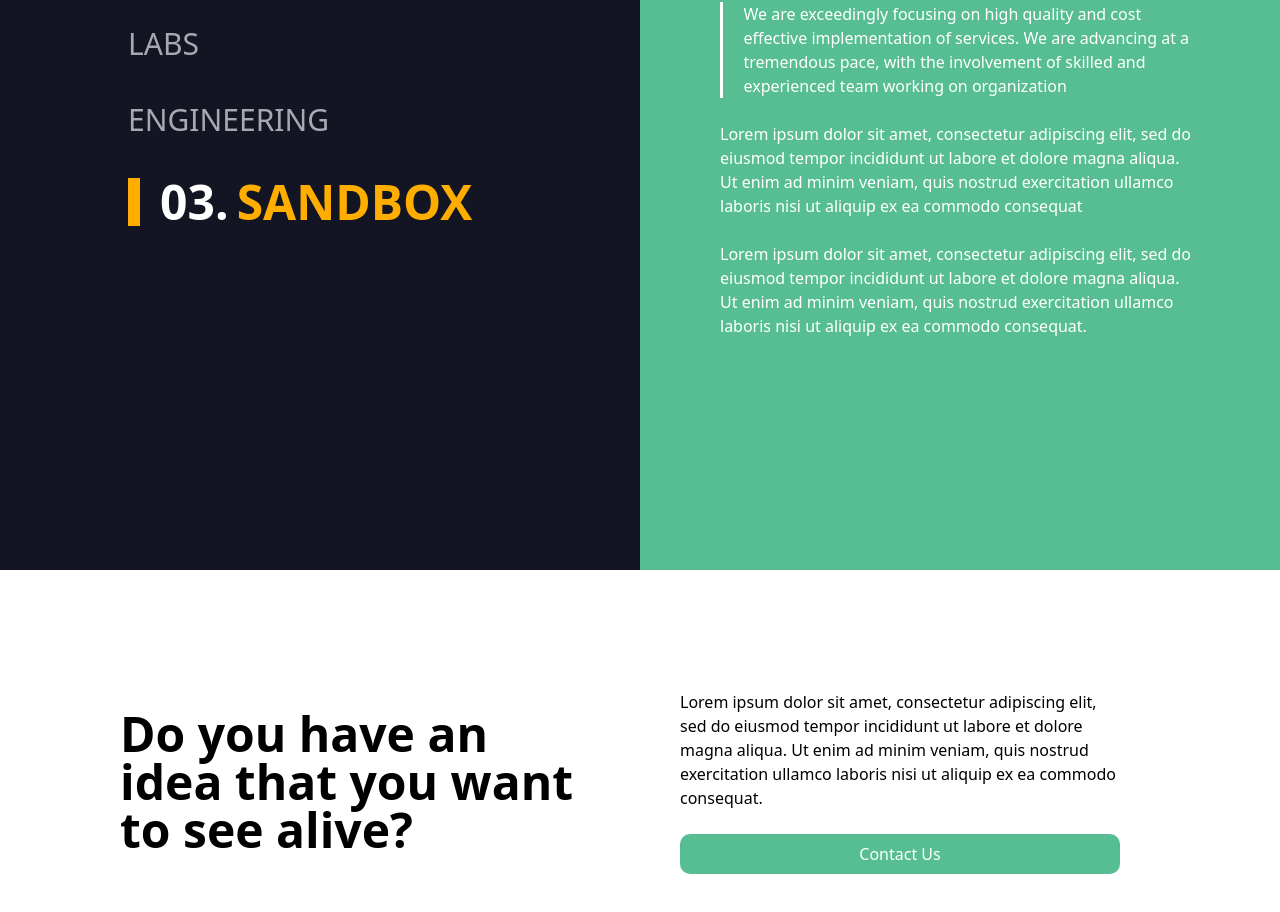
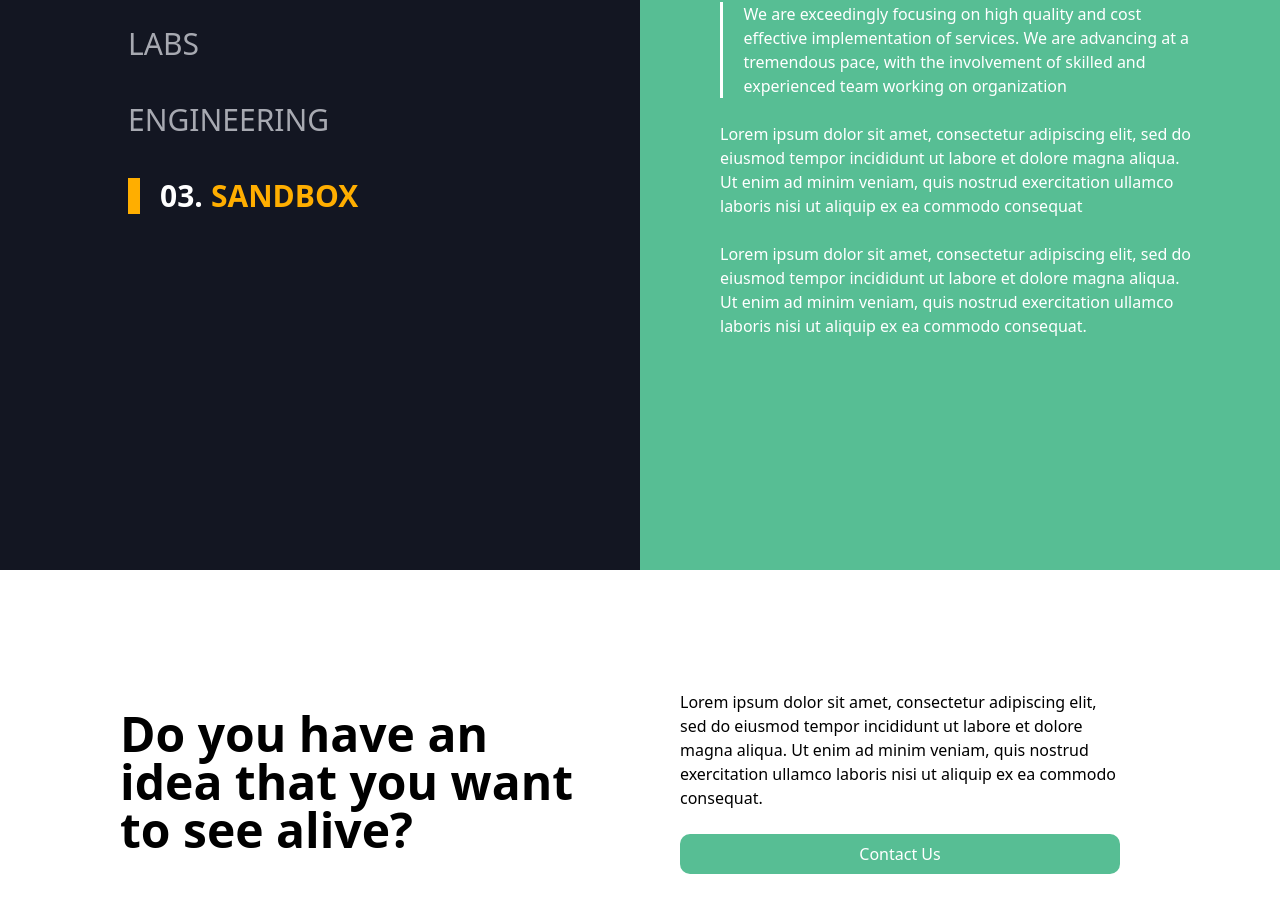
Before and after one commit to eze-une/before-landing, a React (Create React App) app: page / in a window 1280 px wide. Shown: the part 4478-5390 px from the top of the page. Built offline with nearby package versions, Linux system fonts and the light colour scheme.

Commit message:
fixed the width problem

```diff
--- a/src/components/elements/UnitScrollableDetails.js
+++ b/src/components/elements/UnitScrollableDetails.js
@@ -1,4 +1,4 @@
-import React, { useState } from 'react'
+import React, { useState } from "react";
 import curvedUnderline from "../../assets/Vector 340.png";
 import { motion as m } from "framer-motion";
 
@@ -47,13 +47,16 @@ const textVariant = {
   },
 };
 
-
 function UnitScrollableDetails() {
   const [scrollIndex, setscrollIndex] = useState();
   const [scrollColor, setscrollColor] = useState();
   return (
-    <m.div className="flex flex-col h-screen bg-blue-400 w-full overflow-y-scroll overscroll-auto z-0 snapping scrollbar snapper" id="units">
+    <m.div
+      className="flex flex-col h-screen bg-blue-400 w-full overflow-y-scroll overscroll-auto z-0 snapping scrollbar snapper"
+      id="units"
+    >
       <m.div className="h-full w-full">
+        {/* right sidebar scroll */}
         {list2.map(({ color, text1, text2, text3 }, index1) => {
           return (
             <m.div
@@ -84,7 +87,7 @@ function UnitScrollableDetails() {
                 <m.p
                   whileInView={() => setscrollIndex(index1)}
                   variants={textVariant}
-                    className="text-left hidden lg:block "
+                  className="text-left hidden md:block "
                 >
                   {text2}
                 </m.p>
@@ -97,6 +100,7 @@ function UnitScrollableDetails() {
           );
         })}
       </m.div>
+
       <div className="hidden lg:block absolute text-left text-[#A7A9B1] space-y-10 ml-[10%] mt-[20%] text-3xl">
         {list.map((item, index2) => (
           <div className="flex" key={index2}>
@@ -106,18 +110,13 @@ function UnitScrollableDetails() {
             ></div>
             <p
               className={
-                  index2 == scrollIndex
-                    ? "text-white text-5xl font-bold mr-2"
-                    : "hidden"
+                index2 == scrollIndex ? "text-white font-bold mr-2" : "hidden"
               }
             >
               0{index2 + 1}.{" "}
             </p>
             {index2 == scrollIndex ? (
-                <p
-                  className="text-5xl font-bold"
-                  style={{ color: scrollColor }}
-                >
+              <p className="text-3xl font-bold" style={{ color: scrollColor }}>
                 {item}
               </p>
             ) : (
@@ -126,22 +125,23 @@ function UnitScrollableDetails() {
           </div>
         ))}
       </div>
+
       <div className="absolute text-left text-[#A7A9B1] space-y-10 ml-[10%] mt-[10%] text-3xl">
-          {list.map((item, index2) => {
-            if (index2 == scrollIndex) {
+        {list.map((item, index) => {
+          if (index == scrollIndex) {
             return (
-                <div className="flex lg:hidden">
-                  <p className="text-white text-5xl font-bold mr-2">
-                    0{index2 + 1}.{" "}
+              <div className="flex lg:hidden items-end text-3xl md:text-5xl">
+                <p className="text-white text-3xl md:text-5xl font-bold mr-2">
+                  0{index + 1}.{" "}
                 </p>
-                  <p className="text-white text-5xl font-bold">{item}</p>
+                <p className="text-white font-bold">{item}</p>
               </div>
             );
           }
         })}
       </div>
     </m.div>
-  )
+  );
 }
 
-export default UnitScrollableDetails
+export default UnitScrollableDetails;
```
Lines whose indentation alone changed are shown as unchanged.
